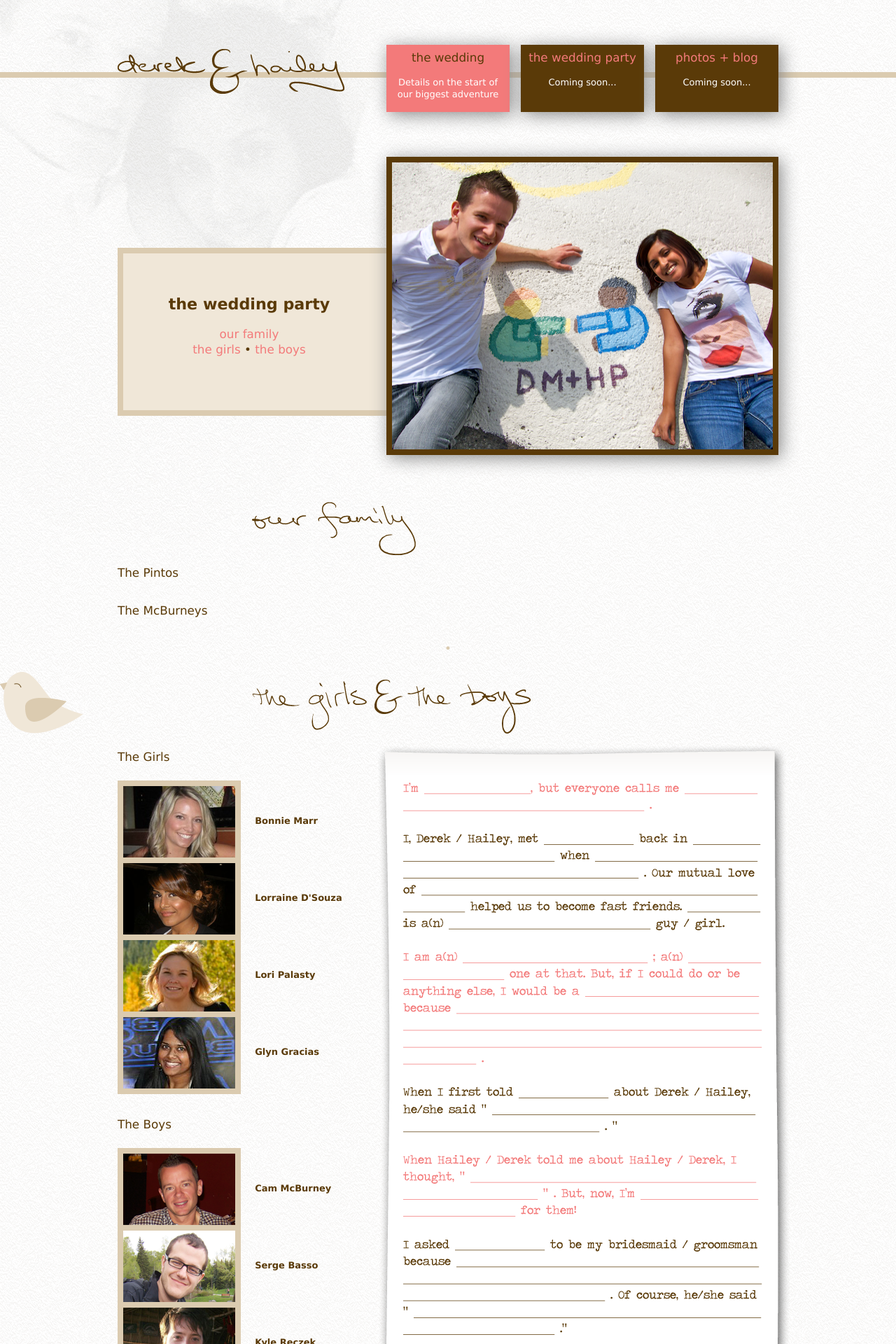
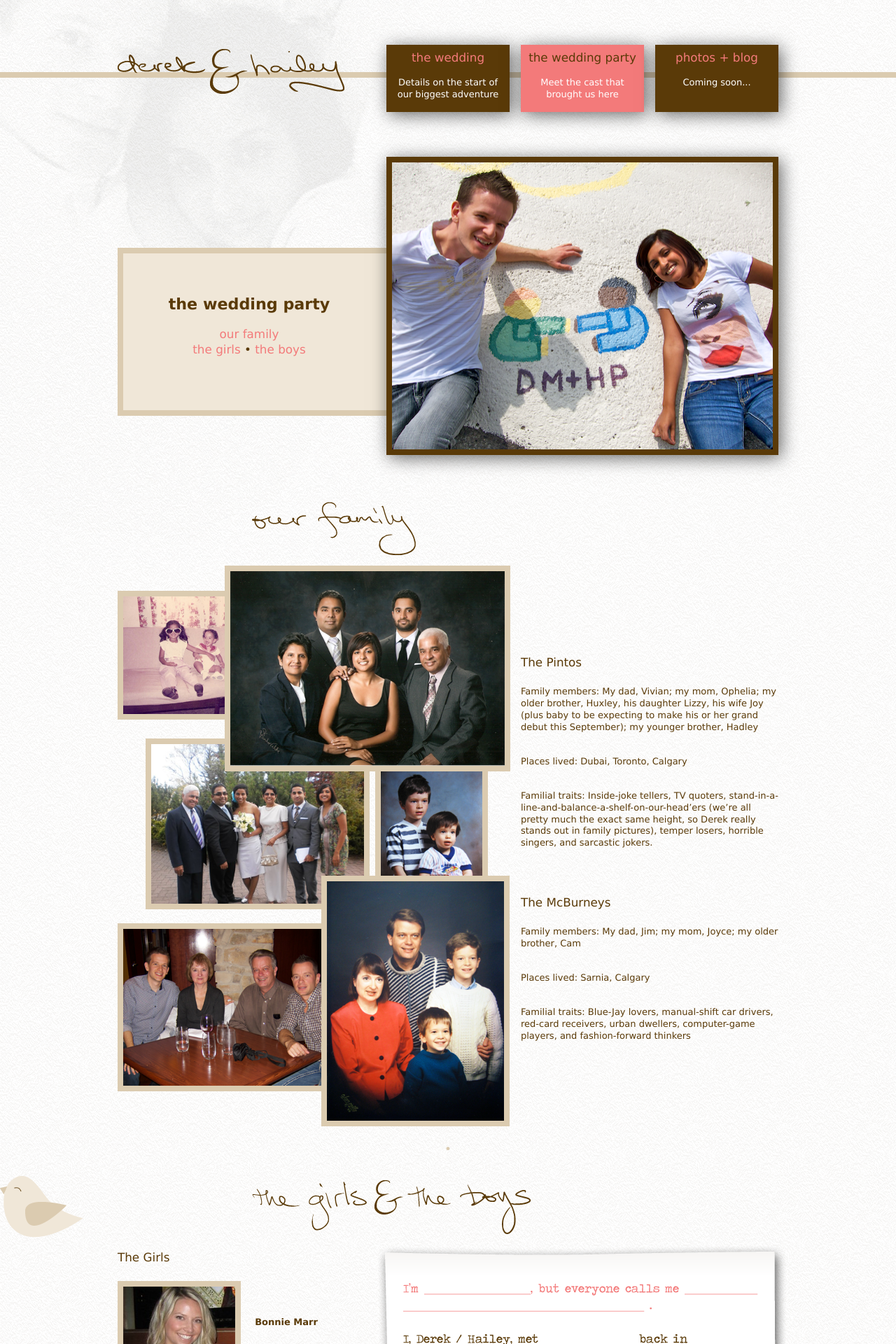
Before and after one commit to dmcb/derek-and-hailey-wedding, a PHP site: page /wedding_party in a window 1280 px wide. Shown: the top 1920 px of the page at 70% size. Run offline with PHP 8.4, Linux system fonts and the light colour scheme; some libraries are stand-ins or nearby versions.

Commit message:
Enable wedding party page.
Wedding party page is added into the site, now complete with family
information and some mad lib tweaks.

```diff
--- a/footer.php
+++ b/footer.php
@@ -14,7 +14,7 @@
 				</a>
 
 				<div class="menu">
-					<a href="./">the wedding</a> &bull; <a>the wedding party</a> &bull; <a>photos + blog</a>
+					<a href="./">the wedding</a> &bull; <a href="wedding_party">the wedding party</a> &bull; <a>photos + blog</a>
 					<a class="watermark" href="http://dmcbdesign.com"><img src="images/watermark.png" alt="Made with love by dmcb design" /></a>
 				</div>
 			</div>
--- a/header.php
+++ b/header.php
@@ -41,21 +41,24 @@
   		<div class="wrapper">
 			<a href="./"><img src="images/derek_and_hailey.png" alt="Derek &amp; Hailey"/></a>
 
+			<?php
+				$uri_segments = explode("/", $_SERVER['REQUEST_URI']);
+			?>
+
 			<ul class="menu"><li>
-					<a href="./" class="selected">
-						<span class="title">The Wedding</span>
+					<a href="./" <?php if ($uri_segments[sizeof($uri_segments)-1] == "") echo 'class="selected"';?>>
+						<span class="title" >The Wedding</span>
 						<span class="description">Details on the start of our biggest adventure</span>
 					</a>
 				</li>
 				<li>
-					<a>
+					<a href="wedding_party" <?php if ($uri_segments[sizeof($uri_segments)-1] == "wedding_party") echo 'class="selected"';?>>
 						<span class="title">The Wedding Party</span>
-						<!--<span class="description">Meet the cast that brought us here</span>-->
-						<span class="description">Coming soon...</span>
+						<span class="description">Meet the cast that brought us here</span>
 					</a>
 				</li>
 				<li>
-					<a>
+					<a <?php if ($uri_segments[sizeof($uri_segments)-1] == "photos") echo 'class="selected"';?>>
 						<span class="title">Photos + Blog</span>
 						<!--<span class="description">See our story and help us tell it</span>-->
 						<span class="description">Coming soon...</span>
--- a/scripts/script.js
+++ b/scripts/script.js
@@ -57,8 +57,8 @@ $(document).ready(function(){
 	if ($('#bird2').length != 0) {
 		scrollorama.animate('#bird2',
 		{
-			delay:150,
-			duration:700,
+			delay:970,
+			duration:650,
 			property:'background-position-x',
 			start:$(window).width(),
 			end:$(window).width()/2+200,
@@ -66,8 +66,8 @@ $(document).ready(function(){
 		});
 		scrollorama.animate('#bird2',
 		{
-			delay:150,
-			duration:700,
+			delay:970,
+			duration:650,
 			property:'background-position-y',
 			start:300,
 			end:40,
--- a/styles/ie7hacks.css
+++ b/styles/ie7hacks.css
@@ -1,7 +1,3 @@
 div.title hr {
 	margin-top: 8px;
 }
-
-div.page img#calgary2 {
-	margin-top: -76px;
-}
--- a/styles/style.css
+++ b/styles/style.css
@@ -40,13 +40,8 @@ div.bird {
     left: 0; }
   div.bird#bird2 {
     background: url(../images/bird_flight_2.png) no-repeat 0px 0px;
-    top: 960px;
+    top: 1680px;
     left: 0; }
-
-div.bird#bird1 {
-  background: url(../images/bird_flight.png) no-repeat 204px 56px;
-  top: 840px;
-  left: 0; }
 
 div.wrapper {
   margin: 0 auto;
@@ -82,9 +77,9 @@ div.title {
         height: 96px;
         background-color: #5a3a08;
         font-weight: normal;
-        -moz-box-shadow: 4px 4px 24px #888888;
-        -webkit-box-shadow: 4px 4px 24px #888888;
-        box-shadow: 4px 4px 24px #888888; }
+        -moz-box-shadow: 4px 4px 24px rgba(0, 0, 0, 0.6);
+        -webkit-box-shadow: 4px 4px 24px rgba(0, 0, 0, 0.6);
+        box-shadow: 4px 4px 24px rgba(0, 0, 0, 0.6); }
         div.title ul.menu li a span {
           padding: 8px 8px 0 8px;
           text-align: center;
@@ -128,9 +123,9 @@ div.navigation {
     float: right;
     width: 544px;
     height: 410px;
-    -moz-box-shadow: 4px 4px 24px #888888;
-    -webkit-box-shadow: 4px 4px 24px #888888;
-    box-shadow: 4px 4px 24px #888888; }
+    -moz-box-shadow: 4px 4px 24px rgba(0, 0, 0, 0.6);
+    -webkit-box-shadow: 4px 4px 24px rgba(0, 0, 0, 0.6);
+    box-shadow: 4px 4px 24px rgba(0, 0, 0, 0.6); }
 
 div.page {
   clear: both;
@@ -151,23 +146,27 @@ div.page {
     border: 8px solid #dbcbb0; }
   div.page img.no_border {
     border: none; }
-  div.page img#calgary2 {
-    position: absolute;
-    left: 0;
-    margin-top: 184px; }
-  div.page img#calgary3 {
-    margin-left: 104px;
-    margin-top: 52px; }
   div.page div.section {
     margin-top: 64px; }
+    div.page div.section#about_calgary img.rotate {
+      position: absolute; }
+    div.page div.section#our_family img.scale {
+      position: absolute; }
+    div.page div.section#our_family p {
+      width: auto; }
+    div.page div.section#our_family div.triple {
+      height: 823px; }
+    div.page div.section#our_family div.double {
+      margin-top: 128px; }
   div.page div.divider + div.section {
-    margin-top: 32px; }
+    margin: 32px 0; }
   div.page div.divider {
     position: relative;
     z-index: -1;
     color: #f0e7d8;
     text-align: center;
-    font-size: 1.29em; }
+    font-size: 1.29em;
+    clear: both; }
     div.page div.divider span.highlight {
       color: #dbcbb0; }
   div.page div.wedding_party {
@@ -295,10 +294,12 @@ div.footer {
   margin-left: 192px; }
 
 .double {
-  width: 368px; }
+  width: 368px;
+  position: relative; }
 
 .triple {
-  width: 560px; }
+  width: 560px;
+  position: relative; }
 
 .left {
   float: left; }
@@ -322,11 +323,11 @@ div.footer {
   transform: rotate(3deg); }
 
 .scale:hover {
-  -moz-transform: scale(1.05);
-  -webkit-transform: scale(1.05);
-  -o-transform: scale(1.05);
-  transform: scale(1.05);
-  -moz-box-shadow: 4px 4px 24px #888888;
-  -webkit-box-shadow: 4px 4px 24px #888888;
-  box-shadow: 4px 4px 24px #888888;
+  -moz-transform: scale(1.3);
+  -webkit-transform: scale(1.3);
+  -o-transform: scale(1.3);
+  transform: scale(1.3);
+  -moz-box-shadow: 4px 4px 24px rgba(0, 0, 0, 0.6);
+  -webkit-box-shadow: 4px 4px 24px rgba(0, 0, 0, 0.6);
+  box-shadow: 4px 4px 24px rgba(0, 0, 0, 0.6);
   z-index: 1; }
--- a/styles/style.scss
+++ b/styles/style.scss
@@ -18,9 +18,9 @@ $gap: 64px;
 }
 
 @mixin shadow {
-	-moz-box-shadow: 4px 4px 24px $grey;
-	-webkit-box-shadow: 4px 4px 24px $grey;
-	box-shadow: 4px 4px 24px $grey;
+	-moz-box-shadow: 4px 4px 24px rgba(0, 0, 0, .6);
+	-webkit-box-shadow: 4px 4px 24px rgba(0, 0, 0, .6);
+	box-shadow: 4px 4px 24px rgba(0, 0, 0, .6);
 }
 
 a {
@@ -76,15 +76,9 @@ div.bird {
 
 	&#bird2 {
 		background: url(../images/bird_flight_2.png) no-repeat 0px 0px;
-		top: 960px;
+		top: 1680px;
 		left: 0;
 	}
-}
-
-div.bird#bird1 {
-	background: url(../images/bird_flight.png) no-repeat 204px 56px;
-	top: 840px;
-	left: 0;
 }
 
 div.wrapper {
@@ -230,23 +224,36 @@ div.page {
 		border: none;
 	}
 
-	img#calgary2 {
-		position: absolute;
-		left: 0;
-		margin-top: 184px;
-	}
-
-	img#calgary3 {
-		margin-left: 104px;
-		margin-top: 52px;
-	}
-
 	div.section {
 		margin-top: $gap;
+
+		&#about_calgary {
+			img.rotate {
+				position: absolute;
+			}
+		}
+
+		&#our_family {
+			img.scale {
+				position: absolute;
+			}
+
+			p {
+				width: auto;
+			}
+
+			div.triple {
+				height: 823px;
+			}
+
+			div.double {
+				margin-top: 128px;
+			}
+		}
 	}
 
 	div.divider + div.section {
-		margin-top: $gap/2;
+		margin: $gap/2 0;
 	}
 
 	div.divider {
@@ -255,6 +262,7 @@ div.page {
 		color: $beige-light;
 		text-align: center;
 		font-size: $font-big;
+		clear: both;
 
 		span.highlight {
 			color: $beige-dark;
@@ -446,10 +454,12 @@ div.footer {
 
 .double {
 	width: 368px;
+	position: relative;
 }
 
 .triple {
 	width: 560px;
+	position: relative;
 }
 
 .left {
@@ -478,11 +488,13 @@ div.footer {
 	transform: rotate(3deg);
 }
 
-.scale:hover {
-	-moz-transform: scale(1.05);
-	-webkit-transform: scale(1.05);
-	-o-transform: scale(1.05);
-	transform: scale(1.05);
-	@include shadow;
-	z-index: 1;
+.scale {
+	&:hover {
+		-moz-transform: scale(1.3);
+		-webkit-transform: scale(1.3);
+		-o-transform: scale(1.3);
+		transform: scale(1.3);
+		@include shadow;
+		z-index: 1;
+	}
 }
--- a/wedding_party.php
+++ b/wedding_party.php
@@ -16,11 +16,31 @@
   	<div class="page">
   		<div class="wrapper">
   			<div class="section" id="our_family">
-				<h3><a id="our_family"><img src="images/our_family.png" alt="Our Family" /></a></h3>
-				<h4>The Pintos</h4>
-				<p></p>
-				<h4>The McBurneys</h4>
-				<p></p>
+				<h3><img src="images/our_family.png" alt="Our Family" /></h3>
+
+				<div class="triple left">
+					<img src="images/pintos_2.png" style="width: 304px; height: 228px; top: 247px; left: 40px;" alt="" class="scale" id="pintos2" />
+					<img src="images/pintos_3.png" style="width: 198px; height: 168px; top: 36px;" alt="" class="scale" id="pintos3" />
+					<img src="images/pintos_1.png" style="width: 392px; height: 278px; left: 153px;" alt="" class="scale" id="pintos1" />
+					<img src="images/mcburneys_3.png" style="width: 145px; height: 193px; top: 286px; left: 368px;" alt="" class="scale" id="mcburneys3" />
+					<img src="images/mcburneys_1.png" style="width: 317px; height: 224px; top: 511px;" alt="" class="scale" id="mcburneys1" />
+					<img src="images/mcburneys_2.png" style="width: 253px; height: 342px; top: 443px; left: 291px;" alt="" class="scale" id="mcburneys2" />
+				</div>
+
+				<div class="double right">
+					<h4>The Pintos</h4>
+					<p>Family members: My dad, Vivian; my mom, Ophelia; my older brother, Huxley, his daughter Lizzy, his wife Joy (plus baby to be expecting to make his or her grand debut this September); my younger brother, Hadley</p>
+					<p>Places lived: Dubai, Toronto, Calgary</p>
+					<p>Familial traits: Inside-joke tellers, TV quoters, stand-in-a-line-and-balance-a-shelf-on-our-head’ers (we’re all pretty much the exact same height, so Derek really stands out in family pictures), temper losers, horrible singers, and sarcastic jokers.</p>
+
+					<br/>
+					<br/>
+
+					<h4>The McBurneys</h4>
+					<p>Family members: My dad, Jim; my mom, Joyce; my older brother, Cam</p>
+					<p>Places lived: Sarnia, Calgary</p>
+					<p>Familial traits: Blue-Jay lovers, manual-shift car drivers, red-card receivers, urban dwellers, computer-game players, and fashion-forward thinkers</p>
+				</div>
 			</div>
 			<div class="divider"><span class="highlight">&bull;</span></div>
 			<div class="section">
```
Also changed, not shown: index.php (+9 -9 lines), images/mad_lib_cam.png, images/mad_lib_jason.png, images/mad_lib_lorraine.png, images/mad_lib_serge.png, images/mcburneys_1.png (added), images/mcburneys_2.png (added), images/mcburneys_3.png (added), images/pintos_1.png (added), images/pintos_2.png (added), images/pintos_3.png (added).
